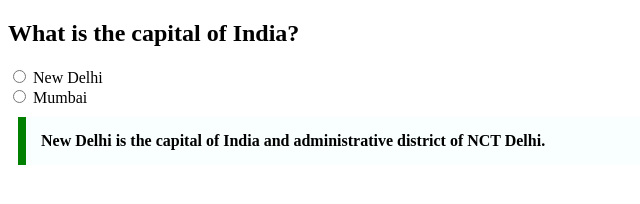
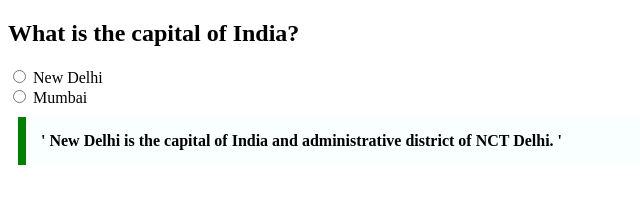
Before and after one commit to acciojob/trivia-shubam458, a website: page main.html in a window 1280 px wide. Shown: the whole page, without its empty margins (0-640 px from the left). Drawn offline with Linux system fonts and the light colour scheme.

Commit message:
created a submission

```diff
--- a/main.html
+++ b/main.html
@@ -20,8 +20,8 @@
 	<label for="state">Mumbai</label>
 
 
-	<blockquote class="p1">New Delhi is the capital of India and
-	administrative district of NCT Delhi.</blockquote>
+	<blockquote class="p1">' New Delhi is the capital of India and
+	administrative district of NCT Delhi. '</blockquote>
 
 
 
```
